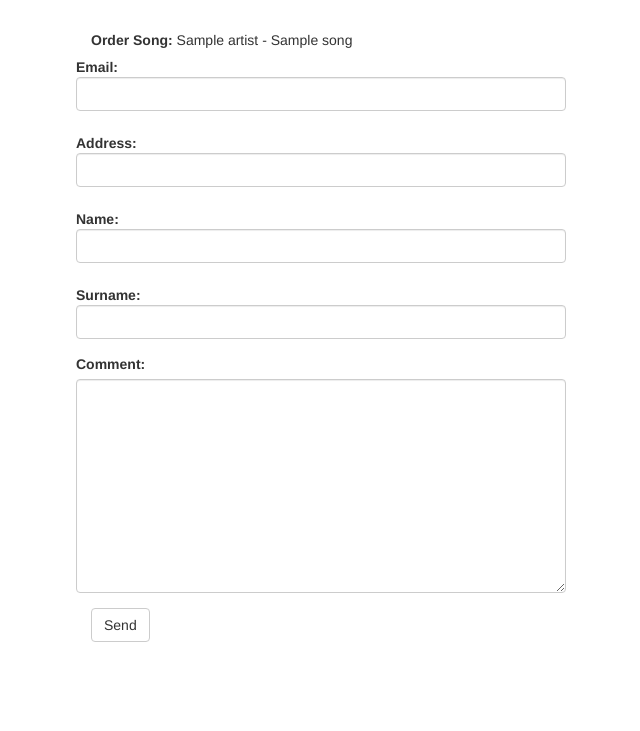
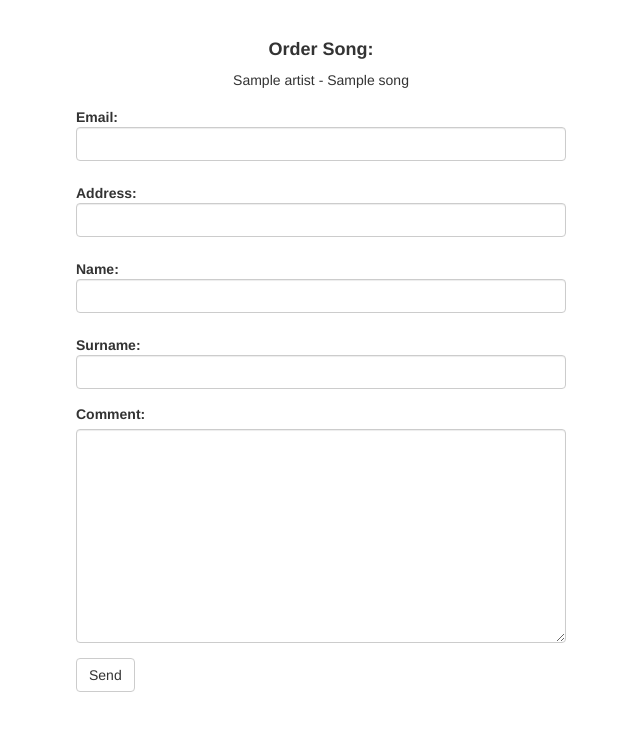
Before and after one commit to crystal175/musicshop, a Django app: page /search/1/ in a window 1280 px wide. Shown: the top 731 px of the page, without its empty margins (319-959 px from the left). Run offline with Django 3.2, Linux system fonts and the light colour scheme; tables that the repository leaves empty hold one stand-in row (values such as "Sample post"); some libraries are stand-ins or nearby versions.

Commit message:
Changed css in order_song.html and thanks view

```diff
--- a/search/static/search/css/style.css
+++ b/search/static/search/css/style.css
@@ -2,21 +2,31 @@
     margin: 100px auto 10px;
     width: 500px;
     border: 1px solid #ccc;
-    padding: 20px 10px 40px;
+    padding: 20px 10px 10px;
 }
+
 .resp-block {
     margin: 10px auto 10px;
     width: 500px;
     border: 1px solid #ccc;
     padding: 10px;
 }
+
 .order-block {
     margin: 10px auto 10px;
     width: 500px;
-    //text-align: right;
-    //border: 1px solid #ccc;
     padding: 20px;
 }
+
+.order-center {
+    text-align: center;
+    font-weight: bold;
+}
+
+.order-title {
+    text-align: center;
+}
+
 .thanks-block {
     margin: 10px auto 10px;
     width: 300px;
--- a/search/templates/search/main.html
+++ b/search/templates/search/main.html
@@ -18,7 +18,7 @@
         {% csrf_token %}
         {{ form.as_p }}
         <div class="form-group">
-            <div class="col-sm-4">
+            <div>
                 <input type="submit" class="btn btn-default" value="Search" />
             </div>
         </div>
--- a/search/templates/search/order_song.html
+++ b/search/templates/search/order_song.html
@@ -12,10 +12,10 @@
 {% block content %}
 <div class="order-block">
 
-    <span><strong>Order Song: </strong>{{ song.artist }} - {{ song }}</span>
+    <h4 class="order-center">Order Song:</h4>
+    <p class="order-title">{{ song.artist }} - {{ song }}</p>
     <form id="order-form" method="post" action="" class="form-horizontal">
         {% csrf_token %}
-
         {# Include the hidden fields in the form #}
         {% if form.non_field_errors %}
             <div class="form_errors">
@@ -40,11 +40,10 @@
         {% endfor %}
 
         <div class="form-group">
-            <div class="col-sm-4">
+            <div>
                 <input type="submit" class="btn btn-default" value="Send" />
             </div>
         </div>
-
     </form>
 </div>
 {% endblock content %}
--- a/search/urls.py
+++ b/search/urls.py
@@ -1,12 +1,12 @@
 from django.conf.urls import url
 
-from .views import SongCreate, main, ajax_search, order, thanks
+from .views import SongCreate, SuccessView, main, ajax_search, order
 
 urlpatterns = [
     url(r'^$', main, name='main'),
     url(r'^ajax_search/$', ajax_search, name='ajax_search'),
     url(r'^(?P<pk>[0-9]+)/$', order, name='order'),
-    url(r'^thanks/$', thanks, name='thanks'),
     url(r'^create-song/$', SongCreate.as_view(), name='create'),
+    url(r'^thanks/$', SuccessView.as_view(), name='thanks'),
 
 ]
--- a/search/views.py
+++ b/search/views.py
@@ -1,7 +1,7 @@
 from django.shortcuts import render, redirect
 from django.core.urlresolvers import reverse
 from django.core.mail import send_mail
-from django.views.generic.edit import CreateView
+from django.views.generic import CreateView, TemplateView
 from musicshop.settings import EMAIL_HOST_USER
 
 from .models import Artist, Song, Order
@@ -15,6 +15,10 @@ class SongCreate(CreateView):
 
     def get_success_url(self):
         return reverse('search:thanks',)
+
+
+class SuccessView(TemplateView):
+    template_name = "search/thanks.html"
 
 
 def main(request):
@@ -97,8 +101,3 @@ def order(request, pk):
         form = OrderForm(initial={'song': song.id})
     return render(request, 'search/order_song.html',
                   {'song': song, 'form': form})
-
-
-def thanks(request):
-    """ Simple view that render result of user order. """
-    return render(request, 'search/thanks.html')
```
